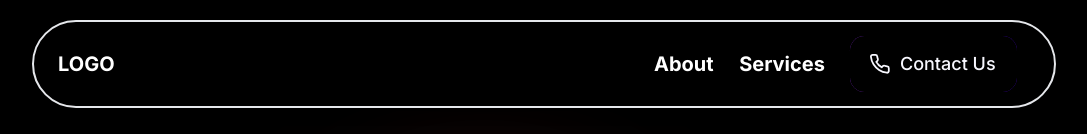
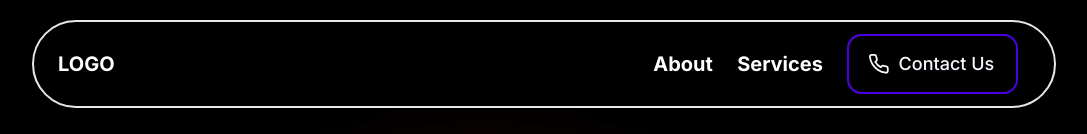
Before and after one commit to JJ-LXIX/dental-client-site, a Next.js app: page / in a window 1280 px wide. Shown: the top 134 px of the page, without its empty margins (96-1183 px from the left). Built offline with nearby package versions, Linux system fonts and the light colour scheme.

Commit message:
added border to button

```diff
--- a/components/Navbar/Navbar.css
+++ b/components/Navbar/Navbar.css
@@ -68,7 +68,11 @@
     background: linear-gradient(to right, #8e2de2, #4a00e0);
     color: ghostwhite;
     overflow: hidden;
+    border: 2px solid #4a00e0;
   }
+  /* .cssbuttons-io:hover {
+    border: 2px solid transparent;
+  } */
 
   .cssbuttons-io svg {
     width: 1.2em;
```
